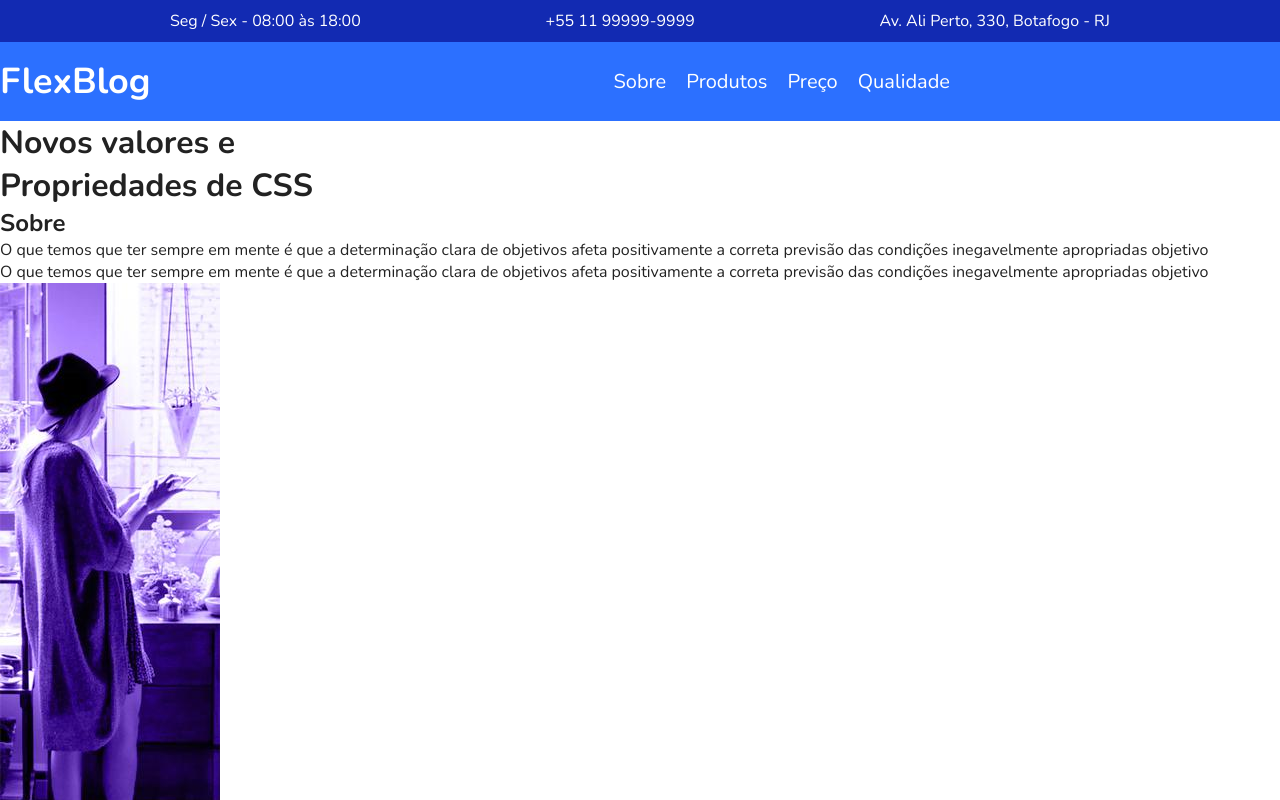
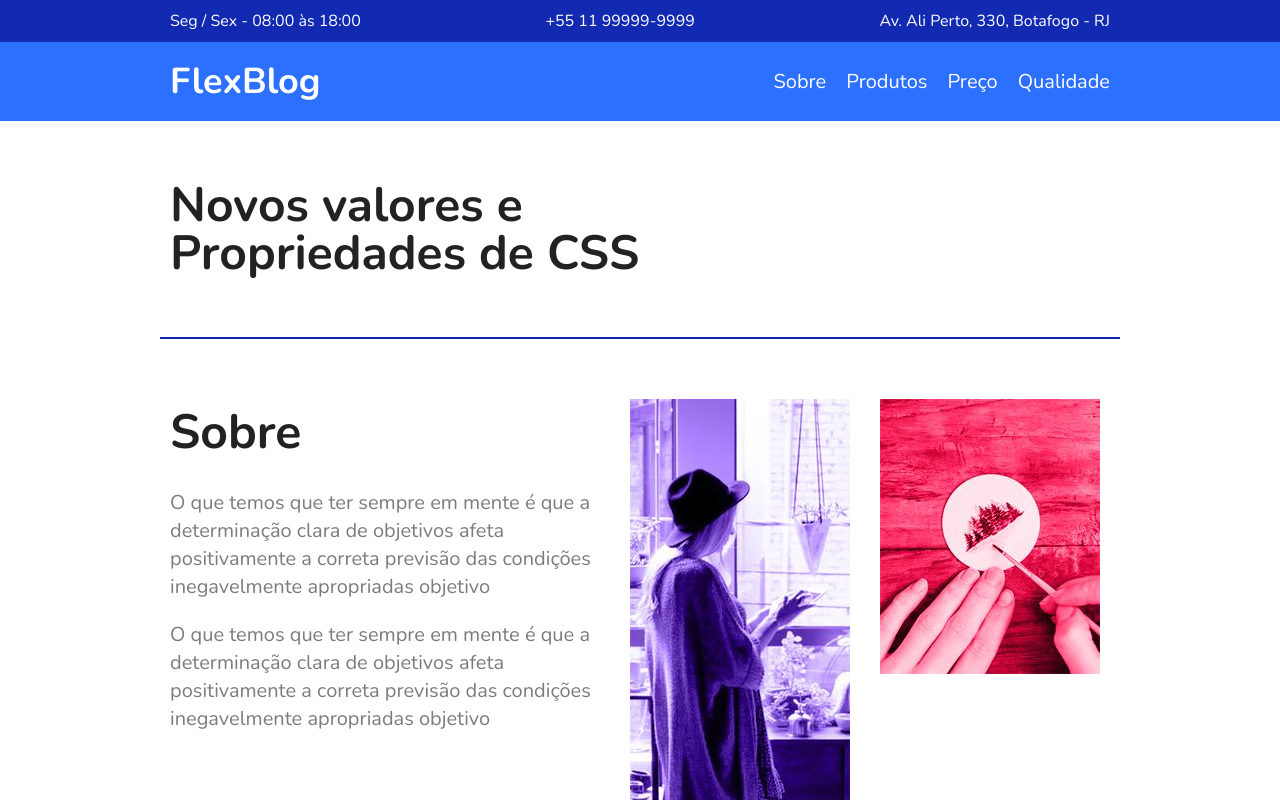
Before and after one commit to devBlasquez/FlexBlog, a plain HTML site: page index.html in a window 1280 px wide. Shown: the top 800 px of the page. Drawn offline with nearby package versions, Linux system fonts and the light colour scheme.

Commit message:
add: Estilização da section sobre

```diff
--- a/css/style.css
+++ b/css/style.css
@@ -65,6 +65,7 @@ img {
   color: white;
   max-width: 960px;
   padding: 15px 0;
+  margin: 0 auto;
   display: flex;
   flex-wrap: wrap;
   justify-content: space-between;
@@ -78,19 +79,66 @@ img {
 .menu-logo a {
   font-size: 2.25em;
   font-weight: bold;
+  margin: 0 10px;
 }
 
-.menu nav ul {
+.menu-nav ul {
   display: flex;
   flex-wrap: wrap;
 }
 
-.menu nav a {
+.menu-nav a {
   font-size: 1.25em;
   display: block;
   padding: 10px;
 }
 
-.menu nav a:hover {
+.menu-nav a:hover {
   color: #122ab2;
 }
+
+/*Introdução*/
+
+.introducao {
+  font-size: 3em;
+  line-height: 1;
+  max-width: 960px;
+  margin: 0 auto;
+  /*É bom usar o padding ao invés da margin pq o padding é interno, enquanto a margin é externo, logo se o background fosse colorido iria ficar com uma distancia em branco*/
+  padding: 60px 10px;
+}
+
+/*Sobre*/
+
+.sobre {
+  border-top: 2px solid #122ab2;
+  border-bottom: 2px solid #122ab2;
+  max-width: 960px;
+  margin: 0 auto;
+  padding: 60px 0;
+  display: flex;
+  flex-wrap: wrap;
+}
+
+.sobre-info {
+  flex: 2 1 300px;
+  margin: 0 10px;
+}
+
+.sobre-info h1 {
+  font-size: 3em;
+  margin-bottom: 0.5em;
+}
+
+.sobre-info p {
+  font-size: 1.25em;
+  line-height: 1.4em;
+  margin-bottom: 1em;
+  color: #7c7c7c;
+}
+
+.sobre-img {
+  margin: 0 10px;
+  flex: 1 1 160px;
+  margin-bottom: 1em;
+}
```
